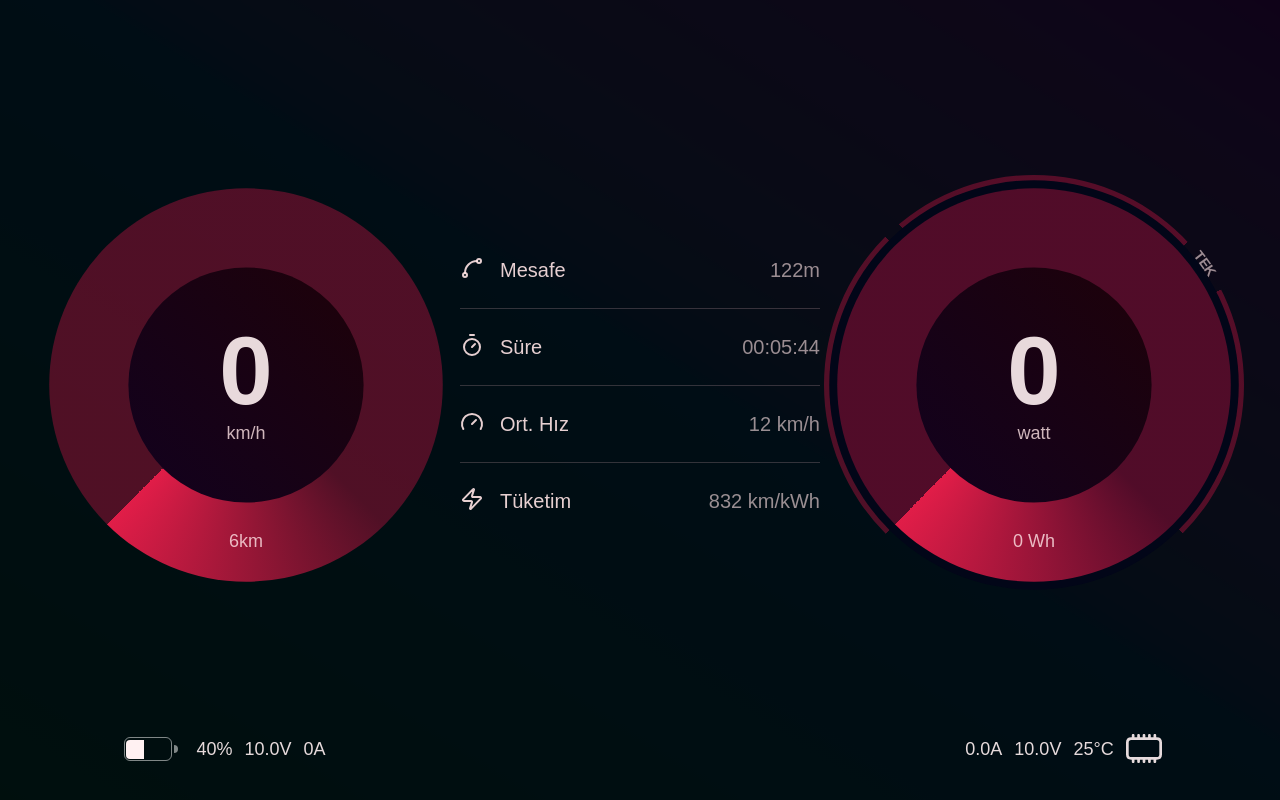
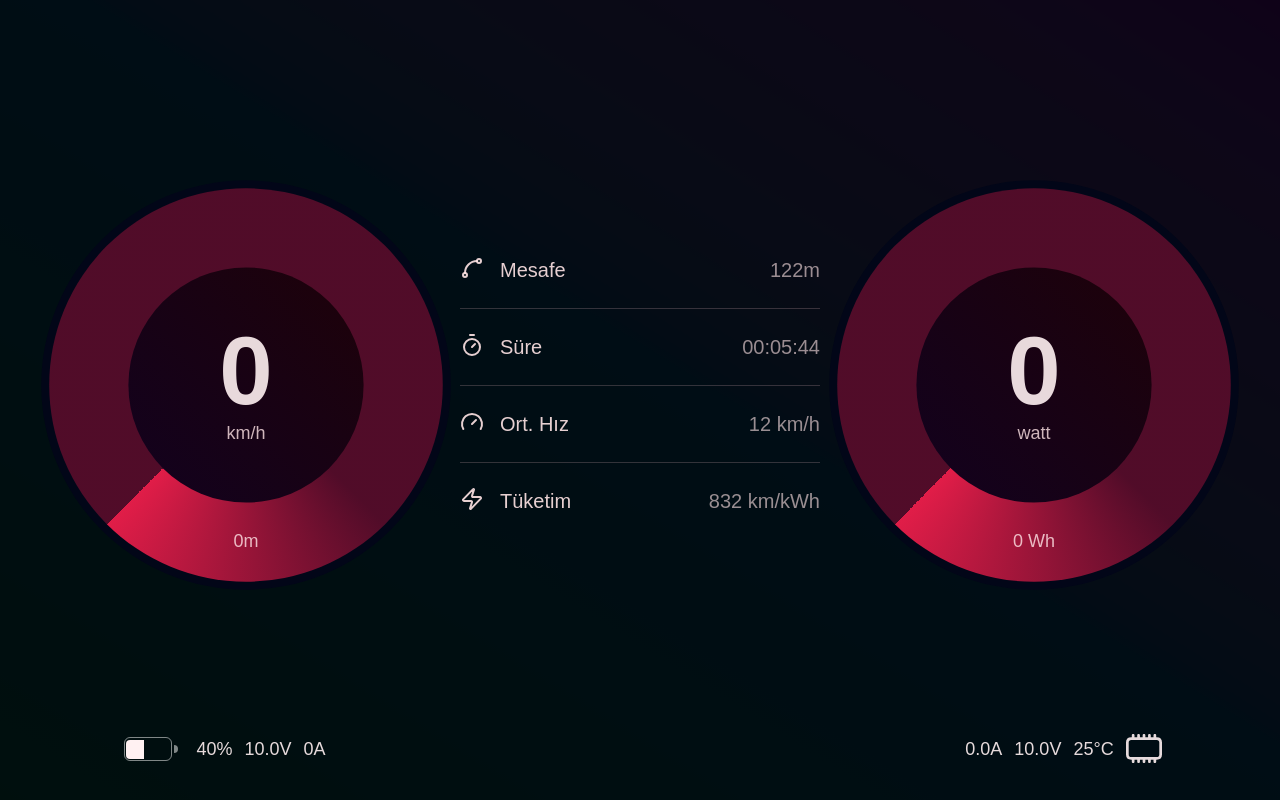
Before and after one commit to ulassekerci/redLINK, a React (Vite) app in the folder web/: page / in a window 1280 px wide. Built offline with nearby package versions, Linux system fonts and the light colour scheme; a web font is replaced by a local one.

Commit message:
updated gauge design

```diff
--- a/web/src/App.tsx
+++ b/web/src/App.tsx
@@ -28,8 +28,8 @@
     <div className='flex flex-col justify-between h-full'>
       <div className=''></div>
       <div className='flex items-center justify-between'>
-        <Gauge value={testValue} max={60} unit='km/h' left>
-          <span className='text-rose-100/80 text-lg font-medium text-center'>6km</span>
+        <Gauge value={testValue} max={60} unit='km/h' left outerRing={{ value: testValue, max: 75 }}>
+          <span className='text-rose-100/80 text-lg font-medium text-center'>{testValue * 6}m</span>
         </Gauge>
         <TripMeter />
         <Gauge value={testValue * 4} max={300} step={50} unit='watt' outerRing={{ value: testValue, max: 75 }}>
@@ -40,7 +40,7 @@
         initial={{ opacity: 0 }}
         animate={{ opacity: 1 }}
         transition={{ delay: 0.5 }}
-        className='flex justify-between mx-9'
+        className='flex justify-between items-center mx-9'
       >
         <Battery voltage={10 + testValue} current={testValue} />
         <Mosfet voltage={10 + testValue} current={testValue} temp={25 + testValue} />
--- /dev/null
+++ b/web/src/components/Gauge/OuterRing.tsx
@@ -0,0 +1,106 @@
+import { useUIStore } from '../../store/uiStore'
+
+export const OuterRing = ({ value, max, left }: { value?: number; max?: number; left?: boolean }) => {
+  const limitedValue = value && max ? (value > max ? max : value) / 3 : 0
+  const proportionateValue = (limitedValue * 135) / (max || 1)
+  const { aston } = useUIStore()
+
+  const color1 = 'rgb(225, 29, 72)'
+  const color2 = 'rgb(245, 49, 92)'
+  const bgColor = 'rgba(159, 18, 57, 0.5)'
+
+  const appleGradient = `conic-gradient(
+    from ${left ? 90 : -45}deg,
+    ${left ? bgColor : color1} 0deg,
+    ${left ? bgColor : color2} ${left ? 45 - proportionateValue : proportionateValue}deg,
+    ${left ? color2 : bgColor} ${left ? 45 - proportionateValue : proportionateValue}deg,
+    ${left ? color1 : bgColor} 45deg,
+    transparent 45deg
+  )`
+
+  const astonRightGradient = `
+    conic-gradient(
+      from 0.25deg,
+      ${color1} 0deg,
+      ${color2} ${proportionateValue}deg,
+      ${bgColor} ${proportionateValue}deg,
+      ${bgColor} 45deg,
+      transparent 45deg,
+      transparent 50deg,
+      ${bgColor} 50deg,
+      ${bgColor} 169deg,
+      transparent 169deg,
+      transparent 192deg,
+      ${bgColor} 192deg,
+      ${bgColor} 270deg,
+      transparent 270deg
+    )`
+
+  const astonLeftGradient = `
+    conic-gradient(
+      from 45deg,
+      ${bgColor} 0deg,
+      ${bgColor} ${45 - proportionateValue}deg,
+      ${color2} ${45 - proportionateValue}deg,
+      ${color1} 45deg,
+      transparent 45deg,
+      transparent 135deg,
+      ${bgColor} 135deg,
+      ${bgColor} 218deg,
+      transparent 218deg,
+      transparent 232deg,
+      ${bgColor} 232deg,
+      ${bgColor} 355deg,
+      transparent 355deg
+    )
+  `
+
+  const getGradient = () => {
+    if (aston) return left ? astonLeftGradient : astonRightGradient
+    else limitedValue ? appleGradient : 'transparent'
+  }
+
+  return (
+    <>
+      <div
+        className='absolute inset-0 rounded-full scale-[99%]'
+        style={{
+          background: getGradient(),
+          transform: `rotate(${left ? 45 : 225}deg)`,
+        }}
+      />
+      <div className='absolute inset-0 rounded-full bg-slate-950 scale-[97.5%]' />
+      {aston && left && (
+        <>
+          <GaugeLetters letter='T' location={-47.75} />
+          <GaugeLetters letter='E' location={-45.1} />
+          <GaugeLetters letter='K' location={-42.25} />
+        </>
+      )}
+      {aston && !left && (
+        <>
+          <GaugeLetters letter='r' location={38.25} />
+          <GaugeLetters letter='e' location={40.25} />
+          <GaugeLetters letter='d' location={42.75} />
+          <GaugeLetters letter='L' location={45.25} />
+          <GaugeLetters letter='I' location={47} />
+          <GaugeLetters letter='N' location={49.25} />
+          <GaugeLetters letter='K' location={52.25} />
+        </>
+      )}
+    </>
+  )
+}
+
+const GaugeLetters = ({ letter, location }: { letter: string; location: number }) => {
+  return (
+    <div
+      className='absolute text-center -inset-[10px]'
+      style={{
+        rotate: `${location}deg`,
+      }}
+    >
+      <p className='inline-block text-rose-100/60 text-sm font-bold'>{letter}</p>
+    </div>
+  )
+}
--- a/web/src/components/Gauge/index.tsx
+++ b/web/src/components/Gauge/index.tsx
@@ -1,7 +1,9 @@
-import { useState, type ReactNode } from 'react'
+import { type ReactNode } from 'react'
 import { GaugeMarkers } from './Markers'
 import { GaugeNumbers } from './Numbers'
 import { motion } from 'motion/react'
+import { useUIStore } from '../../store/uiStore'
+import { OuterRing } from './OuterRing'
 
 interface GaugeProps {
   value: number
@@ -14,7 +16,7 @@
 }
 
 export const Gauge = ({ value, max, unit, children, step = 10, left, outerRing }: GaugeProps) => {
-  const [aston, setAston] = useState(false)
+  const { aston, toggleAston } = useUIStore()
 
   return (
     <motion.div
@@ -22,13 +24,15 @@
       animate={{ scale: 1 }}
       transition={{ type: 'spring', damping: 20, stiffness: 200 }}
       className='relative w-[420px] h-[420px] cursor-default select-none'
-      onClick={() => setAston(!aston)}
+      onClick={() => toggleAston()}
     >
-      {outerRing && <OuterRing value={outerRing?.value} max={outerRing?.max} left={left} />}
+      <OuterRing value={outerRing?.value} max={outerRing?.max} left={left} />
       <GradientCircle value={value} max={max} />
       {aston && <InnerRing value={value} max={max} />}
       <NumberDisplay value={value} unit={unit} />
-      <div className='flex flex-col absolute left-1/2 transform -translate-x-1/2 bottom-10'>{children}</div>
+      <div className='flex flex-col absolute left-1/2 transform -translate-x-1/2 bottom-10 [font-variant-numeric:tabular-nums]'>
+        {children}
+      </div>
       {aston && <GaugeMarkers max={max} step={step / 10} />}
       {aston && <GaugeNumbers value={value} max={max} step={step} />}
     </motion.div>
@@ -64,46 +68,6 @@
   )
 }
 
-const OuterRing = ({ value, max, left }: { value?: number; max?: number; left?: boolean }) => {
-  const limitedValue = value && max ? (value > max ? max : value) / 3 : 0
-  return (
-    <>
-      <div
-        className='absolute inset-0 rounded-full scale-[100%]'
-        style={{
-          background: `conic-gradient(
-              from 0deg,
-              rgba(225, 29, 72, 1) 0deg,
-              rgba(245, 49, 92, 1) ${(limitedValue * 270) / (max || 1)}deg,
-              rgba(159, 18, 57, 0.5) ${(limitedValue * 270) / (max || 1)}deg,
-              rgba(159, 18, 57, 0.5) 90deg,
-              transparent 90deg,
-              transparent 95deg,
-              rgba(159, 18, 57, 0.5) 95deg,
-              rgba(159, 18, 57, 0.5) 182deg,
-              transparent 182deg,
-              transparent 198deg,
-              rgba(159, 18, 57, 0.5) 198deg,
-              rgba(159, 18, 57, 0.5) 270deg,
-              transparent 270deg
-            )`,
-          transform: `rotate(${left ? 45 : 225}deg)`,
-        }}
-      />
-      <div className='absolute inset-0 rounded-full bg-slate-950 scale-[97.5%]' />
-      <div className='absolute text-center rotate-[52deg] -inset-3'>
-        <p className='inline-block text-rose-100/60 text-sm font-bold'>T</p>
-      </div>
-      <div className='absolute text-center rotate-[54.5deg] -inset-3'>
-        <p className='inline-block text-rose-100/60 text-sm font-bold'>E</p>
-      </div>
-      <div className='absolute text-center rotate-[57deg] -inset-3'>
-        <p className='inline-block text-rose-100/60 text-sm font-bold'>K</p>
-      </div>
-    </>
-  )
-}
-
 const InnerRing = ({ value, max }: { value: number; max: number }) => {
   const limitedValue = value > max ? max : value
   return (
```
